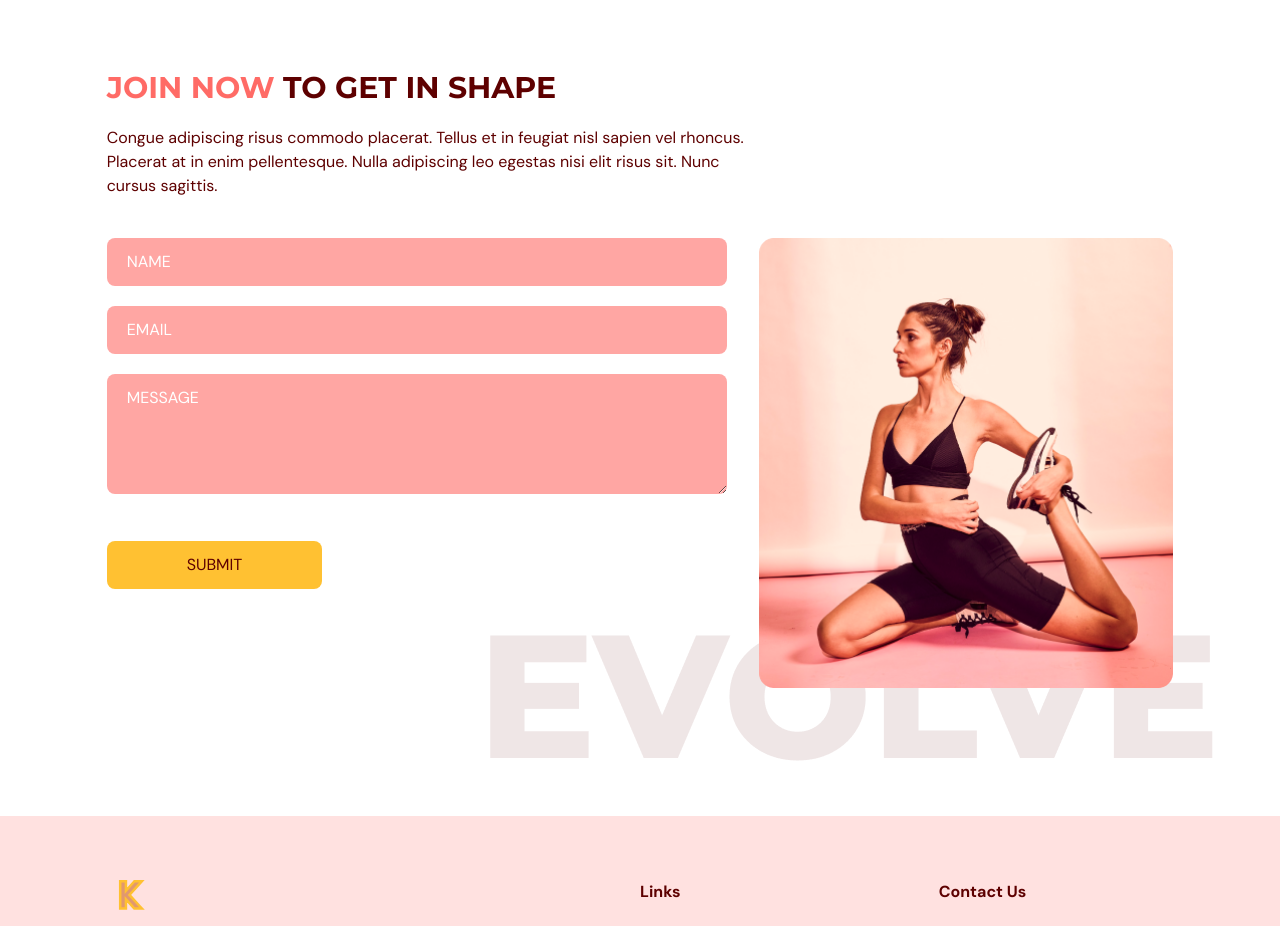
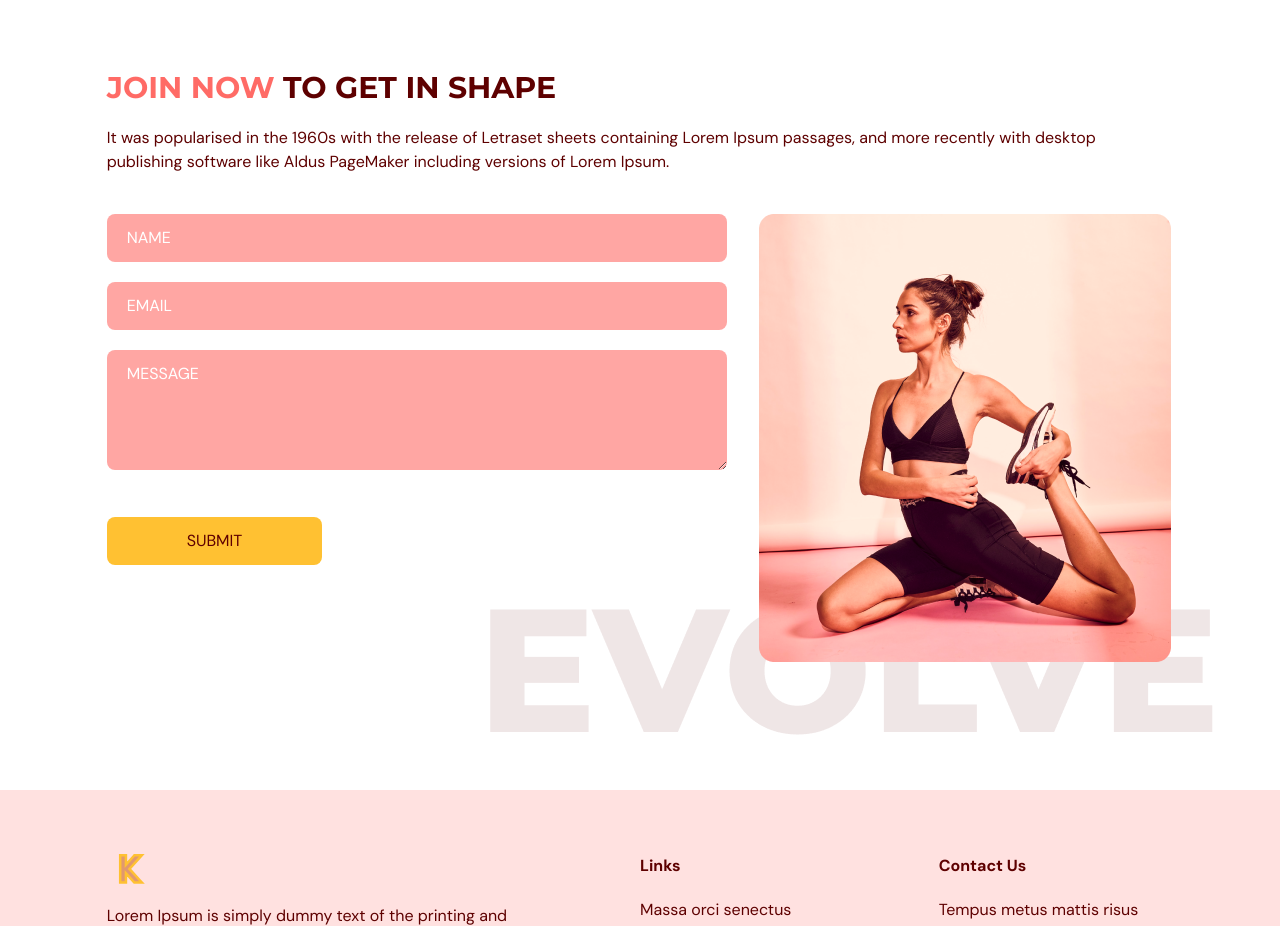
Before and after one commit to kolamat/gym-module, a React (Vite) app: page / in a window 1280 px wide. Shown: the part 3040-3966 px from the top of the page. Built offline with nearby package versions, Linux system fonts and the light colour scheme.

Commit message:
On branch main Your branch is up to date with 'origin/main'.
Changes to be committed:
	modified:   src/scenes/contactUs/ContactUs.tsx

```diff
--- a/src/scenes/contactUs/ContactUs.tsx
+++ b/src/scenes/contactUs/ContactUs.tsx
@@ -9,9 +9,7 @@ type Props = {
 };
 
 const ContactUs = ({ setSelectedPage }: Props) => {
-  const inputStyles = `mb-5 w-full rounded-lg bg-primary-300
-    px-5 py-3 placeholder-white`;
-
+  const inputStyles = `mb-5 w-full rounded-lg bg-primary-300 px-5 py-3 placeholder-white`;
   const {
     register,
     trigger,
@@ -32,27 +30,26 @@ const ContactUs = ({ setSelectedPage }: Props) => {
       >
         {/* HEADER */}
         <motion.div
-          className="md:w-3/5"
           initial="hidden"
           whileInView="visible"
           viewport={{ once: true, amount: 0.5 }}
           transition={{ duration: 0.5 }}
           variants={{
-            hidden: { opacity: 0, x: -50 },
-            visible: { opacity: 1, x: 0 },
+            hidden: { opacity: 0, y: -100 },
+            visible: { opacity: 1, y: 0 },
           }}
         >
           <Htext>
             <span className="text-primary-500">JOIN NOW</span> TO GET IN SHAPE
           </Htext>
           <p className="my-5">
-            Congue adipiscing risus commodo placerat. Tellus et in feugiat nisl
-            sapien vel rhoncus. Placerat at in enim pellentesque. Nulla
-            adipiscing leo egestas nisi elit risus sit. Nunc cursus sagittis.
+            It was popularised in the 1960s with the release of Letraset sheets
+            containing Lorem Ipsum passages, and more recently with desktop
+            publishing software like Aldus PageMaker including versions of Lorem
+            Ipsum.
           </p>
         </motion.div>
-
-        {/* FORM AND IMAGE */}
+        {/* FORM -AND-IMAGE  */}
         <div className="mt-10 justify-between gap-8 md:flex">
           <motion.div
             className="mt-10 basis-3/5 md:mt-0"
@@ -61,14 +58,14 @@ const ContactUs = ({ setSelectedPage }: Props) => {
             viewport={{ once: true, amount: 0.5 }}
             transition={{ duration: 0.5 }}
             variants={{
-              hidden: { opacity: 0, y: 50 },
-              visible: { opacity: 1, y: 0 },
+              hidden: { opacity: 0, x: -100 },
+              visible: { opacity: 1, x: 0 },
             }}
           >
             <form
               target="_blank"
               onSubmit={onSubmit}
-              action="https://formsubmit.co/e8a5bdfa807605332f809e5656e27c6e"
+              action="https://formsubmit.co/70e24ba9ecf7e9a2b20c875223e6596e"
               method="POST"
             >
               <input
@@ -83,7 +80,7 @@ const ContactUs = ({ setSelectedPage }: Props) => {
               {errors.name && (
                 <p className="mt-1 text-primary-500">
                   {errors.name.type === "required" && "This field is required."}
-                  {errors.name.type === "maxLength" &&
+                  {errors.name.type === "MaxLength" &&
                     "Max length is 100 char."}
                 </p>
               )}
@@ -101,10 +98,9 @@ const ContactUs = ({ setSelectedPage }: Props) => {
                 <p className="mt-1 text-primary-500">
                   {errors.email.type === "required" &&
                     "This field is required."}
-                  {errors.email.type === "pattern" && "Invalid email address."}
+                  {errors.email.type === "pattern" && "invalid email address."}
                 </p>
               )}
-
               <textarea
                 className={inputStyles}
                 placeholder="MESSAGE"
@@ -119,7 +115,7 @@ const ContactUs = ({ setSelectedPage }: Props) => {
                 <p className="mt-1 text-primary-500">
                   {errors.message.type === "required" &&
                     "This field is required."}
-                  {errors.message.type === "maxLength" &&
+                  {errors.message.type === "MaxLength" &&
                     "Max length is 2000 char."}
                 </p>
               )}
@@ -132,7 +128,6 @@ const ContactUs = ({ setSelectedPage }: Props) => {
               </button>
             </form>
           </motion.div>
-
           <motion.div
             className="relative mt-16 basis-2/5 md:mt-0"
             initial="hidden"
@@ -140,16 +135,12 @@ const ContactUs = ({ setSelectedPage }: Props) => {
             viewport={{ once: true, amount: 0.5 }}
             transition={{ delay: 0.2, duration: 0.5 }}
             variants={{
-              hidden: { opacity: 0, y: 50 },
-              visible: { opacity: 1, y: 0 },
+              hidden: { opacity: 0, x: 100 },
+              visible: { opacity: 1, x: 0 },
             }}
           >
-            <div className="w-full before:absolute before:-bottom-20 before:-right-10 before:z-[-1] md:before:content-evolvetext">
-              <img
-                className="w-full"
-                alt="contact-us-page-graphic"
-                src={ContactUsPageGraphic}
-              />
+            <div className="md:before:content-evolvetext w-full before:absolute before:-bottom-20 before:-right-10 before:z-[-1]">
+              <img src={ContactUsPageGraphic} alt="contact-us-page-graphic" />
             </div>
           </motion.div>
         </div>
```
